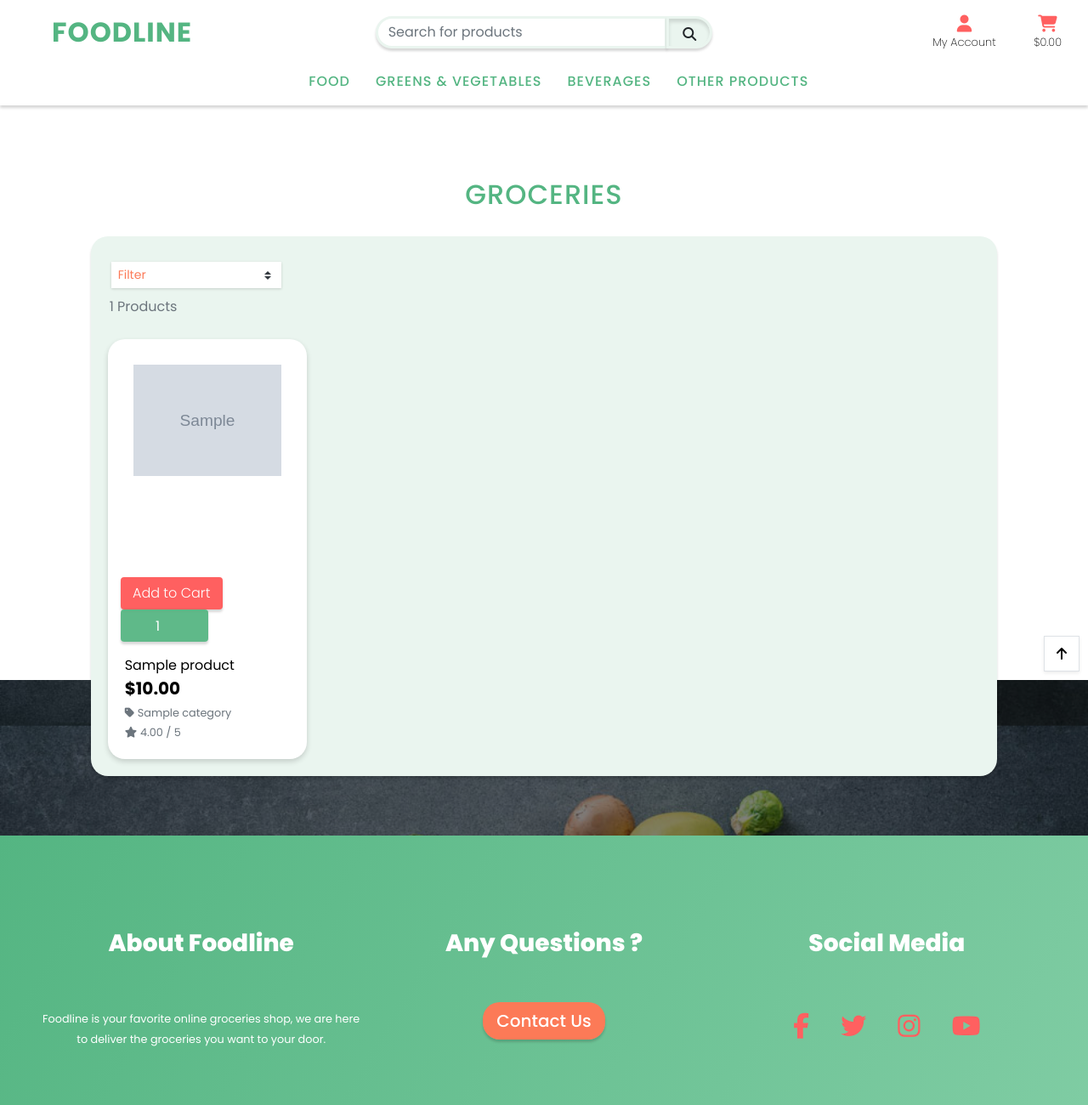
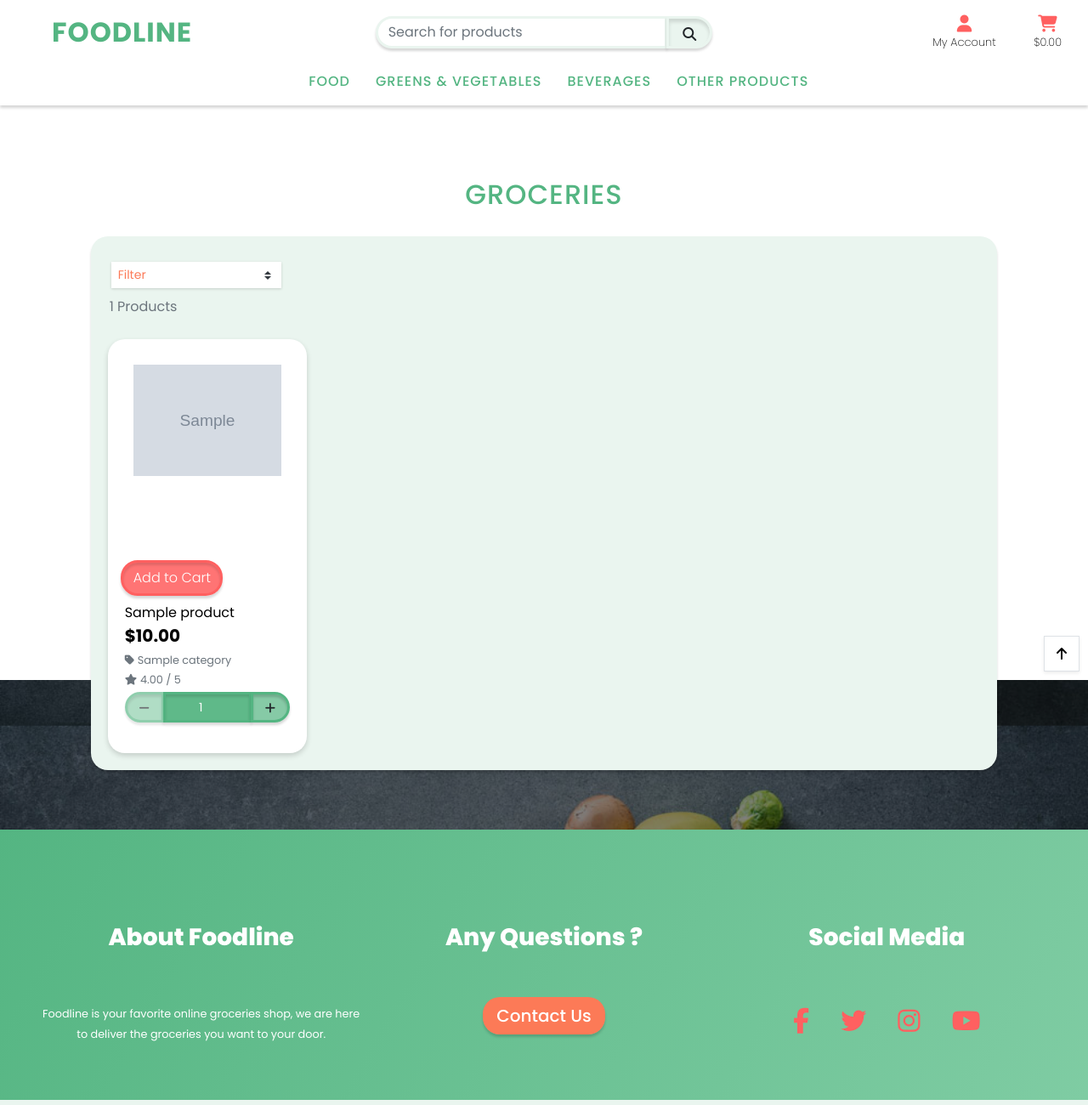
Before and after one commit to Code-Institute-Submissions/foodline, a Django app: page /products/ in a window 1280 px wide. Shown: the whole page at 85% size. Run offline with Django 3.2, Linux system fonts and the light colour scheme; tables that the repository leaves empty hold one stand-in row (values such as "Sample post"); grey boxes marked "Sample" are stand-in pictures; some libraries are stand-ins or nearby versions.

Commit message:
Added style to product buttons qty, ripe, and add to cart

```diff
--- a/products/templates/products/products.html
+++ b/products/templates/products/products.html
@@ -65,31 +65,19 @@
                                     <form class="form" action="{% url 'add_to_cart' product.id %}" method="POST">
                                         {% csrf_token %}
                                         <div class="form-row">
-                                            <div>
-                                                <input type="submit" class="btn add-cart" value="Add to Cart">
-                                            </div>
-                                            <div class="form-group">
-                                                <div class="input-group">
-                                                    <input class="form-control qty_input" type="number" name="quantity"
-                                                        value="1" min="1" max="99" data-item_id="{{ product.id }}"
-                                                        id="id_qty_{{ product.id }}">
-                                                </div>
-                                            </div>
+                                            <input type="submit" class="btn add-cart" value="Add to Cart">
                                             {% with product.is_ripe as r %}
                                             {% if r %}
                                                 <div class="col-12">
-                                                    <select class="form-control ripe-box w-50" name="product_ripe" id='id_product_ripe' style="display: none;">
-                                                        <option value="Almost">Almost Ripe</option>
+                                                    <select class="form-control" name="product_ripe" id='id_product_ripe' style="display: none;">
                                                         <option value="Ripe" selected>Ripe</option>
-                                                        <option value="Extra">Really Ripe</option>
                                                     </select>
                                                 </div>
                                             {% endif %}
                                             <input type="hidden" name="redirect_url" value="{{ request.path }}">
                                         {% endwith %}
                                         </div>
-                                    </form>
-                                    <p class="mb-0 flex-column">{{ product.name }}</p>
+                                    <p class="mb-0 mt-2 flex-column">{{ product.name }}</p>
                                     <p class="lead mb-0 text-left font-weight-bold">${{ product.price }}</p>
                                     {% if product.category %}
                                     <p class="small mt-1 mb-0">
@@ -99,10 +87,35 @@
                                     </p>
                                     {% endif %}
                                     {% if product.rating %}
-                                        <small class="text-muted"><i class="fas fa-star mr-1"></i>{{ product.rating }} / 5</small>
+                                        <small class="text-muted mb-4"><i class="fas fa-star mr-1 mb-2"></i>{{ product.rating }} / 5</small>
                                     {% else %}
-                                        <small class="text-muted">No Rating</small>
+                                        <small class="text-muted mb-4">No Rating</small>
                                     {% endif %}
+                                    <div class="form-group">
+                                        <div class="input-group">
+                                            <div class="input-group-prepend">
+                                                <button class="decrement-qty btn btn-sm qty-btn"
+                                                    data-item_id="{{ product.id }}" id="decrement-qty_{{ product.id }}">
+                                                    <span class="icon">
+                                                        <i class="fas fa-minus"></i>
+                                                    </span>
+                                                </button>
+                                            </div>
+                                            <input class="form-control form-control-sm qty_input" type="number"
+                                                name="quantity" value="1" min="1" max="99"
+                                                data-item_id="{{ product.id }}"
+                                                id="id_qty_{{ product.id }}">
+                                            <div class="input-group-append">
+                                                <button class="increment-qty btn btn-sm qty-btn"
+                                                    data-item_id="{{ product.id }}" id="increment-qty_{{ product.id }}">
+                                                    <span class="icon">
+                                                        <i class="fas fa-plus"></i>
+                                                    </span>
+                                                </button>
+                                            </div>
+                                        </div>
+                                    </div>
+                                    </form>
                                 </div>
                             </div>
                         </div>
@@ -136,6 +149,7 @@
 
 {% block postloadjs %}
     {{ block.super }}
+    {% include 'products/includes/quantity_input_script.html' %}
     <script type="text/javascript" src="{% static 'products/js/addtocart.js' %}"></script>
     <script type="text/javascript">
 		$('.up-link').click(function(e) {
--- a/static/css/base.css
+++ b/static/css/base.css
@@ -219,12 +219,16 @@ body {
 }
 
 .product-link {
-    min-height: 260px;
+    min-height: 240px;
 }
 
 .img-box {
     width: 100%;
     max-height: 400px;
+}
+
+.on-sale {
+    color: #FC7A57;
 }
 
 .product-img {
@@ -234,16 +238,18 @@ body {
 
 .add-cart {
     width: 120px;
-    background: #FF6060;
+    background: #ff6060de;
     color: white;
     font-weight: 300;
-    margin-right: 10px;
-    box-shadow: 0 3px 3px rgb(0 0 0 / 0.16);
+    margin-right: 5px;
+    box-shadow: 0 3px 3px rgb(0 0 0 / 0.16), inset 0 3px 3px rgb(0 0 0 / 0.12);
     cursor: pointer;
+    border-radius: 20px;
+    border: 3px solid #FF6060;
 }
 
 .add-cart:hover{
-    background: #FC7A57;
+    background: #FF6060;
     color: white;
     box-shadow: 0 3px 10px rgb(0 0 0 / 0.36);
 }
@@ -252,32 +258,52 @@ body {
     color: black;
 }
 
+.product-btn-box {
+    text-align: center;
+    margin: auto;
+}
+
 .qty_input {
-    border: none;
+    height: 36px;
     background-color: #54b581ee;
     color: white;
     text-align: center;
-    box-shadow: 0 3px 3px rgb(0 0 0 / 0.16);
+    box-shadow: 0 3px 3px rgb(0 0 0 / 0.16), inset 0 3px 3px rgb(0 0 0 / 0.12);
+    border-radius: 20px;
+    padding: 10px 0px;
+    border: 3px solid #54B582;
+    cursor: pointer;
 }
 
 .qty-btn {
-    background: #54B582;
+    background: #54b581b4;
     border-radius: 20px;
     padding-bottom: 2px;
-    box-shadow: 0 3px 3px rgb(0 0 0 / 0.16);
+    box-shadow: 0 3px 3px rgb(0 0 0 / 0.16), inset 0 3px 3px rgb(0 0 0 / 0.16);
+    border: 3px solid #54B582;
 }
 
 .qty-btn:hover {
-    background: #FC7A57;
+    color: #FC7A57;
+    box-shadow: 0 3px 3px rgb(0 0 0 / 0.36)
 }
 
 .ripe-box {
     width: 200px;
     border: none;
-    background-color: #54B582;
+    background: #54b581b4;
+    color: white;
+    box-shadow: 0 3px 3px rgb(0 0 0 / 0.16), inset 0 3px 3px rgb(0 0 0 / 0.16);
+    border: 3px solid #54B582;
     border-radius: 20px;
-    color: black;
-    box-shadow: 0 3px 3px rgb(0 0 0 / 0.16);
+    -webkit-border-radius: 20px;
+    -moz-border-radius: 20px;
+    -khtml-border-radius: 20px;
+}
+
+.ripe-box:hover {
+    box-shadow: 0 3px 3px rgb(0 0 0 / 0.36);
+    background: #54b581b4;
 }
 
 .filter-top {
```
